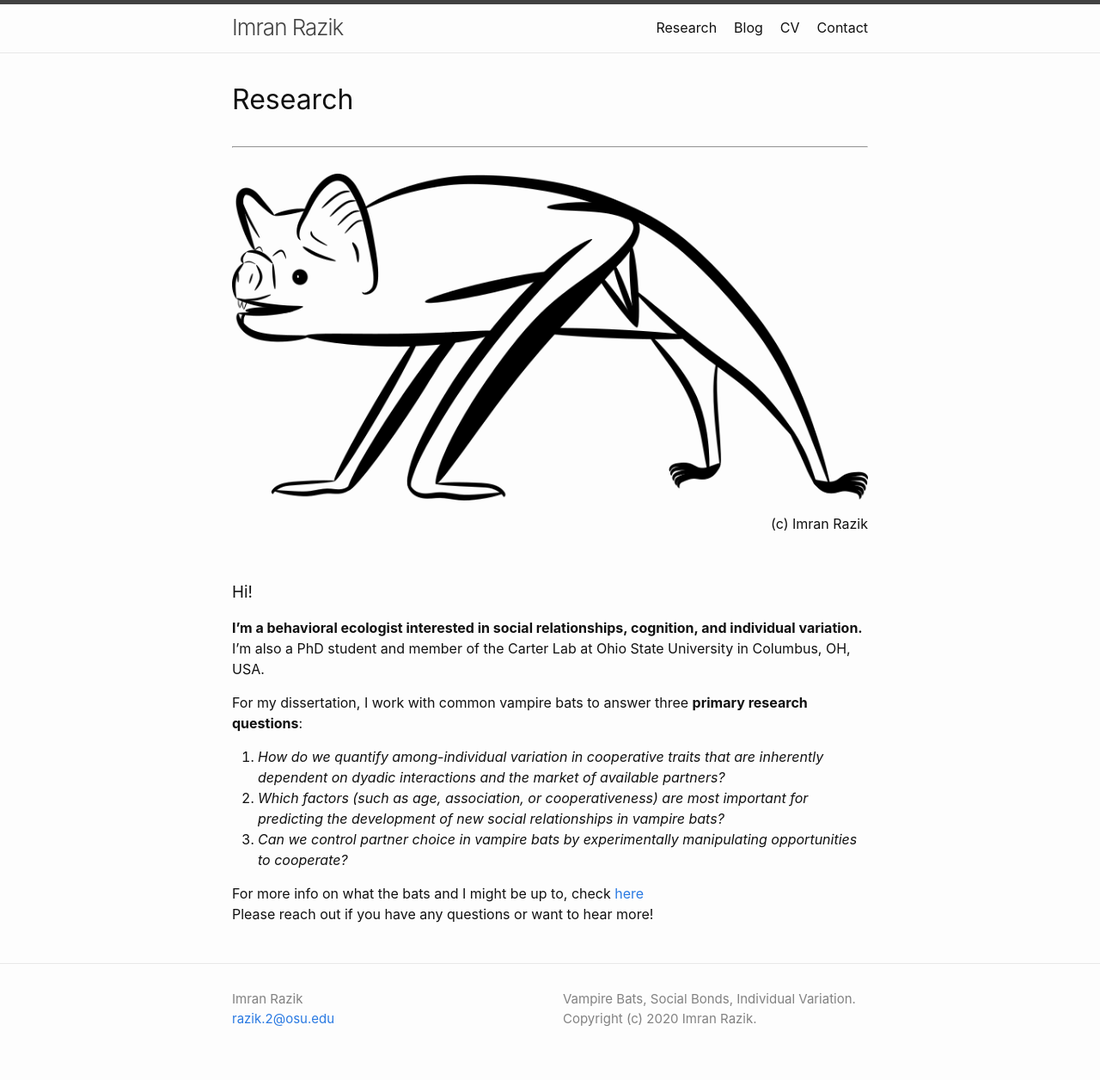
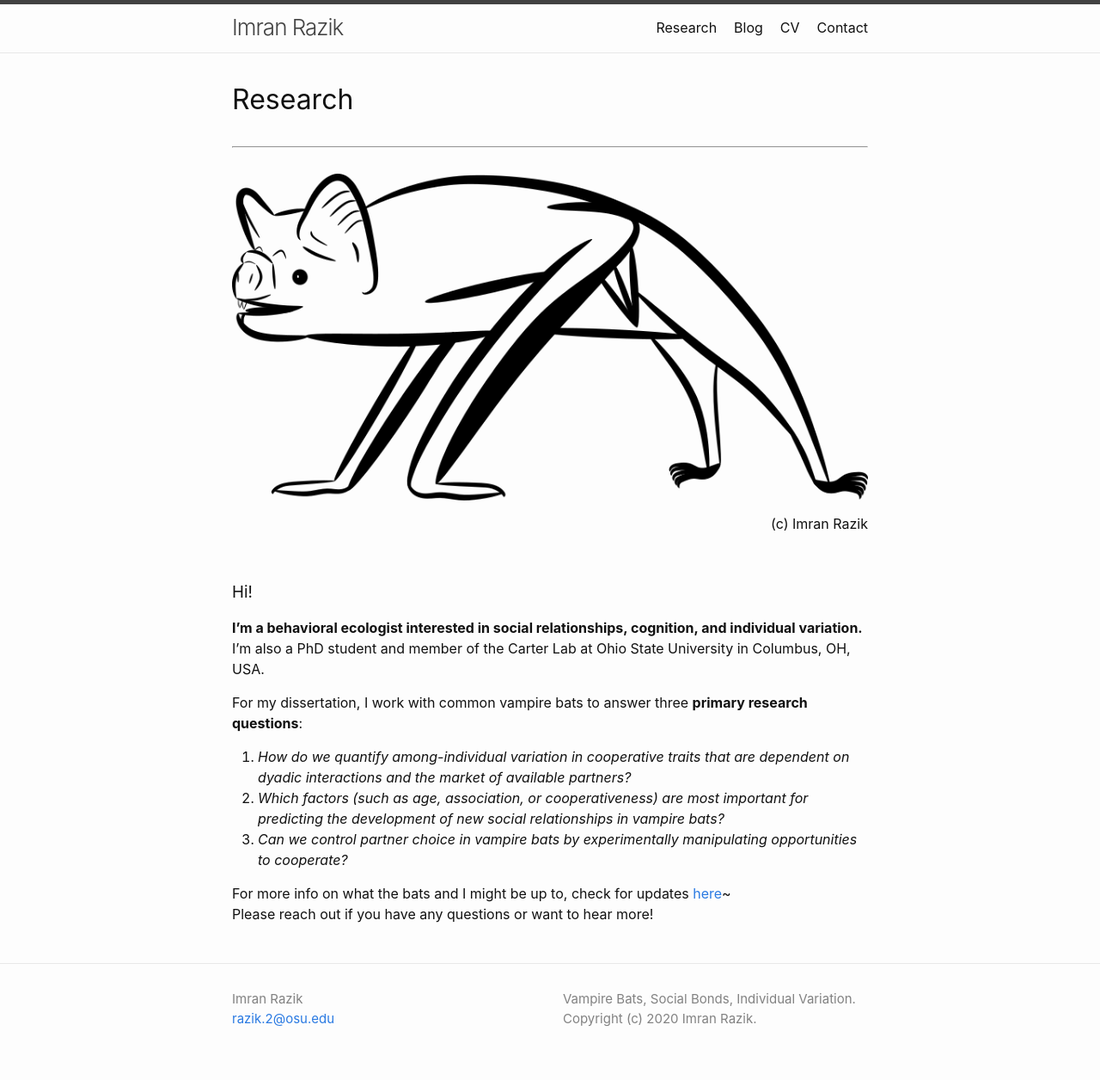
Before and after one commit to imranrazik/imranrazik.github.io, a Jekyll site: the page built from index.md, in a window 1280 px wide. Shown: the whole page at 86% size. Built offline with Jekyll 4.4.1, drawn with Linux system fonts in a browser that asks for light colours; our own code applies the rules of GitHub Pages for plain Markdown files.

Commit message:
Update index.md

```diff
--- a/index.md
+++ b/index.md
@@ -15,9 +15,9 @@ layout: home
 I'm also a PhD student and member of the Carter Lab at Ohio State University in Columbus, OH, USA.
 
 For my dissertation, I work with common vampire bats to answer three **primary research questions**: <br/>
-1. *How do we quantify among-individual variation in cooperative traits that are inherently dependent on dyadic interactions and the market of available partners?*
+1. *How do we quantify among-individual variation in cooperative traits that are dependent on dyadic interactions and the market of available partners?*
 2. *Which factors (such as age, association, or cooperativeness) are most important for predicting the development of new social relationships in vampire bats?*
 3. *Can we control partner choice in vampire bats by experimentally manipulating opportunities to cooperate?*
 
-For more info on what the bats and I might be up to, check [here](https://imranrazik.github.io/Blog.html) <br/>
+For more info on what the bats and I might be up to, check for updates [here](https://imranrazik.github.io/Blog.html)~ <br/>
 Please reach out if you have any questions or want to hear more!
```
